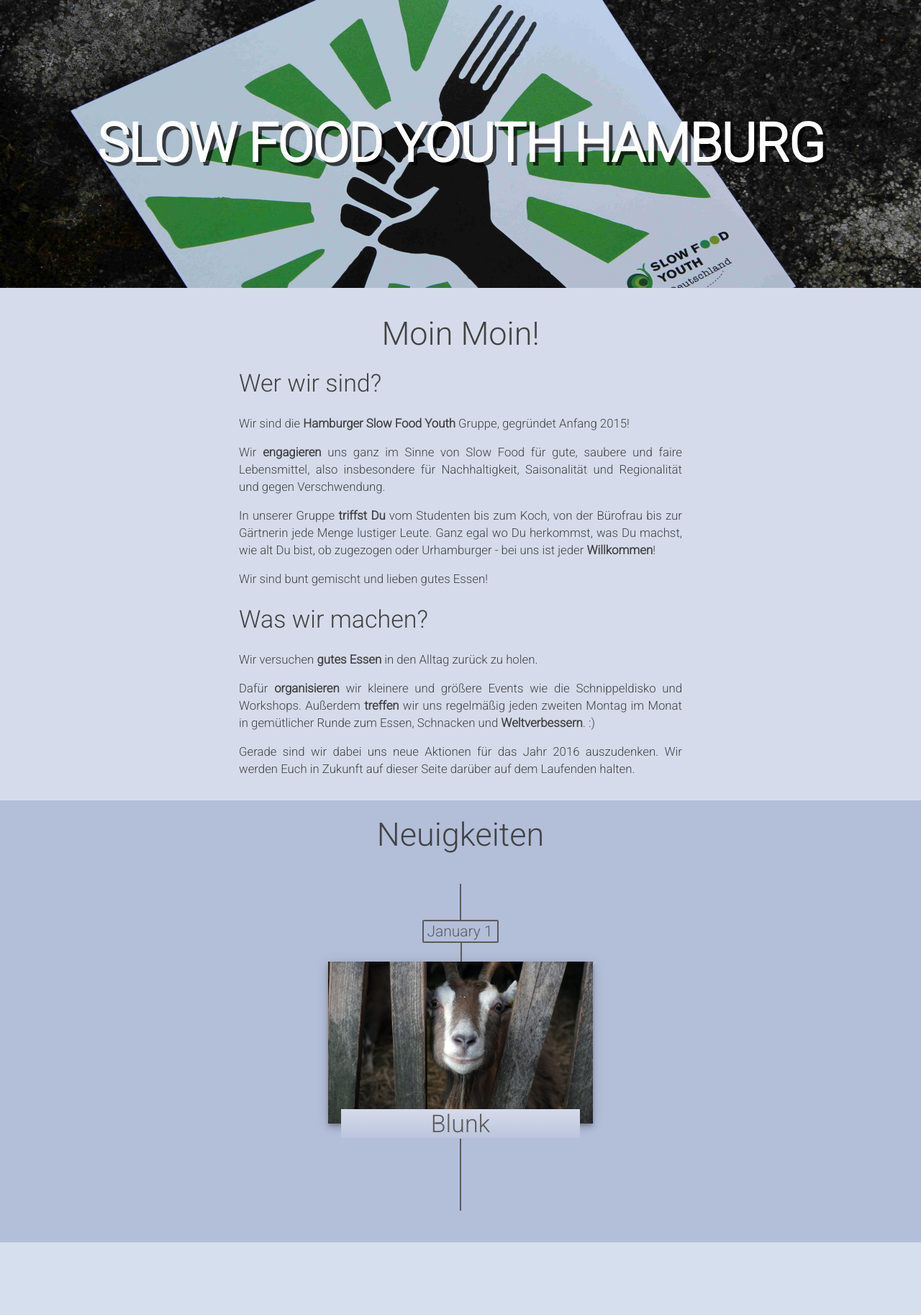
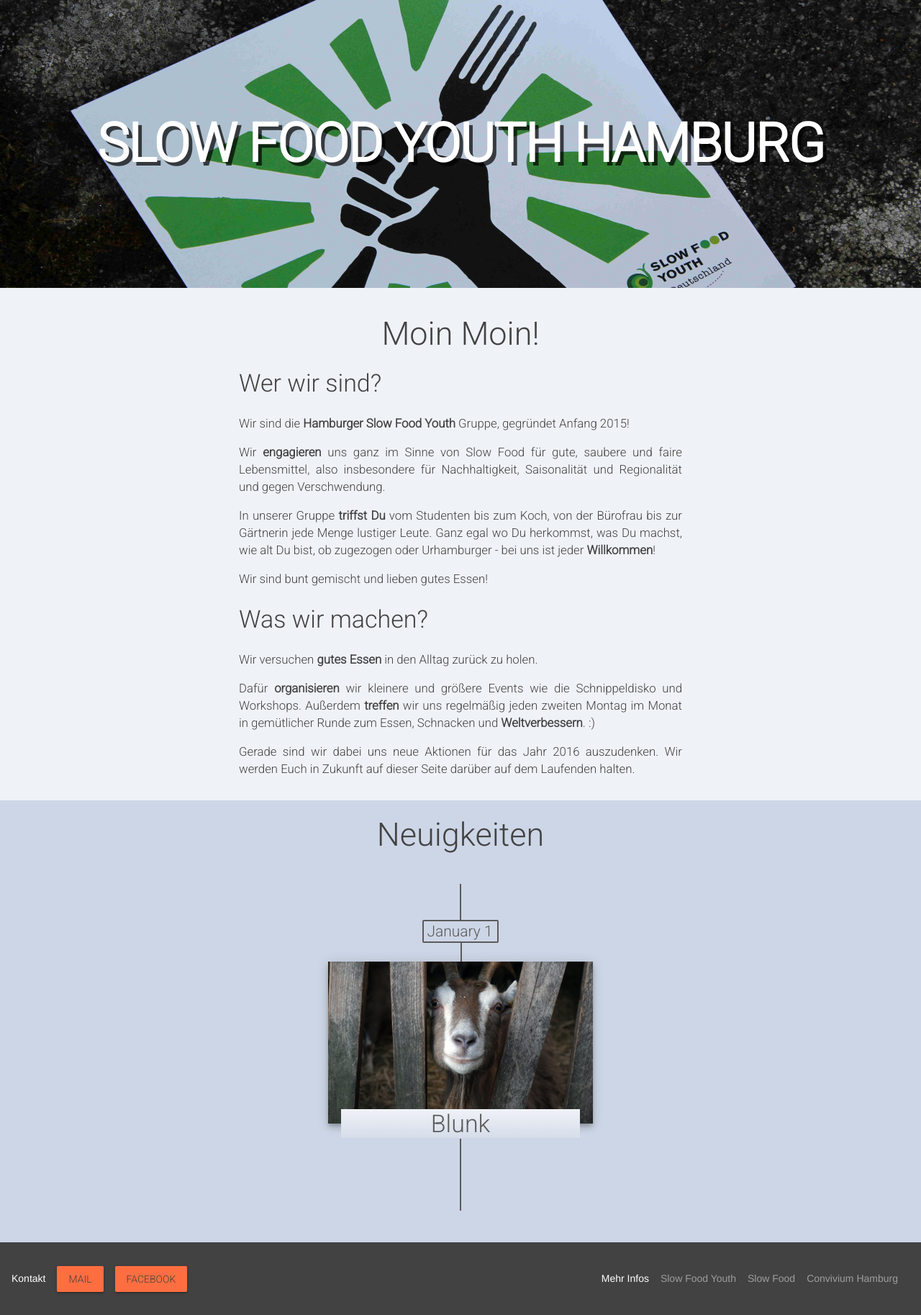
Before and after one commit to kunterbunt/slowfoodyouthh.de, a PHP site: page / in a window 1280 px wide. Shown: the whole page at 72% size. Before the commit the page ends 1726 px from the top, so only its background shows below. Run offline with PHP 8.4, Linux system fonts and the light colour scheme; some libraries are stand-ins or nearby versions.

Commit message:
added footer

```diff
--- a/layouts/index.html
+++ b/layouts/index.html
@@ -5,7 +5,7 @@
   <link rel="icon" type="image/png" href="/imgs/favicon.jpg">
   <link href='http://fonts.googleapis.com/css?family=Roboto:300' rel='stylesheet' type='text/css'>
   <link rel="stylesheet" href="https://fonts.googleapis.com/icon?family=Material+Icons">
-  <link rel="stylesheet" href="https://code.getmdl.io/1.1.3/material.indigo-pink.min.css">
+  <link rel="stylesheet" href="https://code.getmdl.io/1.1.3/material.teal-deep_orange.min.css" />
   <script defer src="https://code.getmdl.io/1.1.3/material.min.js"></script>
   <link rel="stylesheet" href="css/index.css" type="text/css">
 </head>
@@ -60,6 +60,6 @@
       </div>
       <div class="mdl-layout-spacer"></div>
     </div>
-
+    {{partial "footer.html" .}}
   </div>
 </body>
--- a/layouts/partials/head.html
+++ b/layouts/partials/head.html
@@ -5,7 +5,7 @@
   <link rel="icon" type="image/png" href="/imgs/favicon.jpg">
   <link href='http://fonts.googleapis.com/css?family=Roboto:300' rel='stylesheet' type='text/css'>
   <link rel="stylesheet" href="https://fonts.googleapis.com/icon?family=Material+Icons">
-  <link rel="stylesheet" href="https://code.getmdl.io/1.1.3/material.indigo-pink.min.css">
+  <link rel="stylesheet" href="https://code.getmdl.io/1.1.3/material.teal-deep_orange.min.css" />
   <script defer src="https://code.getmdl.io/1.1.3/material.min.js"></script>
   <link rel="stylesheet" href="/css/article.css" type="text/css">
 </head>
--- a/public/css/index.css
+++ b/public/css/index.css
@@ -51,7 +51,7 @@ a {
         margin-top: 75px; } }
 
 .container--intro {
-  background-color: #d5dbea; }
+  background-color: #eff2f7; }
   .container--intro p {
     text-align: justify; }
 
@@ -62,12 +62,12 @@ a {
   text-transform: capitalize; }
 
 .articles-header {
-  background-color: #b3bed9; }
+  background-color: #cdd6e6; }
   .articles-header h2 {
     margin-bottom: 0; }
 
 .articles-container {
-  background-color: #b3bed9;
+  background-color: #cdd6e6;
   text-align: center; }
   .articles-container i {
     font-size: 2rem;
@@ -94,7 +94,7 @@ a {
         width: 65%;
         min-width: 400px; } }
     .articles-container .article:hover {
-      background-color: #c4cce2; }
+      background-color: #dee4ef; }
       .articles-container .article:hover .article__content--title {
         -webkit-box-shadow: 0px 1px 15px rgba(0, 0, 0, 0.75);
         -moz-box-shadow: 0px 1px 15px rgba(0, 0, 0, 0.75);
@@ -138,9 +138,9 @@ a {
         background-repeat: no-repeat !important; }
       .articles-container .article .article__content .article__content--title {
         color: #5b5b5b;
-        background: -webkit-gradient(linear, left top, left bottom, from(#d5dbea), to(#bcc5dd));
-        background: -moz-linear-gradient(top, #d5dbea, #bcc5dd);
-        filter: progid:DXImageTransform.Microsoft.gradient(startColorstr='#d5dbea', endColorstr='#bcc5dd');
+        background: -webkit-gradient(linear, left top, left bottom, from(#eff2f7), to(#d6ddea));
+        background: -moz-linear-gradient(top, #eff2f7, #d6ddea);
+        filter: progid:DXImageTransform.Microsoft.gradient(startColorstr='#eff2f7', endColorstr='#d6ddea');
         line-height: 40px;
         padding: 0;
         margin: 0;
--- a/public/css/index.scss
+++ b/public/css/index.scss
@@ -8,7 +8,7 @@ $accent-color: #607D8B;;
 $gray: #5b5b5b;
 $lightgray: lighten($gray, 15%);
 $green: #63C89E;
-$intro-background: #d5dbea;
+$intro-background: #eff2f7;
 $artices-container-background-color: darken($intro-background, 10%);
 
 .image {
--- a/public/index.html
+++ b/public/index.html
@@ -5,7 +5,7 @@
   <link rel="icon" type="image/png" href="/imgs/favicon.jpg">
   <link href='http://fonts.googleapis.com/css?family=Roboto:300' rel='stylesheet' type='text/css'>
   <link rel="stylesheet" href="https://fonts.googleapis.com/icon?family=Material+Icons">
-  <link rel="stylesheet" href="https://code.getmdl.io/1.1.3/material.indigo-pink.min.css">
+  <link rel="stylesheet" href="https://code.getmdl.io/1.1.3/material.teal-deep_orange.min.css" />
   <script defer src="https://code.getmdl.io/1.1.3/material.min.js"></script>
   <link rel="stylesheet" href="css/index.css" type="text/css">
 </head>
@@ -60,6 +60,23 @@
       </div>
       <div class="mdl-layout-spacer"></div>
     </div>
+    <footer class="mdl-mini-footer">
+  <div class="mdl-mini-footer__left-section">
+    <div class="mdl-logo">Kontakt</div>
+    <ul class="mdl-mini-footer__link-list">
+      <li><a href="mailto:moin@slowfoodyouthh.de" title="Send us some mail!" target="_self" class="mdl-button mdl-js-button mdl-button--raised mdl-js-ripple-effect mdl-button--accent"><i class="fa fa-envelope"></i> Mail</a></li>
+      <li><a href="http://www.facebook.com/slowfoodyouthh" title="Facebook" target="_blank" class="mdl-button mdl-js-button mdl-button--raised mdl-js-ripple-effect mdl-button--accent"><i class="fa fa-facebook fa-fw"></i> Facebook</a></li>
+    </ul>
+  </div>
+    <div class="mdl-mini-footer__right-section">
+      <div class="mdl-logo">Mehr Infos</div>
+      <ul class="mdl-mini-footer__link-list">
+        <li><a href="http://www.slowfoodyouth.de" title="Slow Food Youth" target="_blank">Slow Food Youth</a>  </li>
+        <li><a href="http://www.slowfood.de" title="Slow Food" target="_blank">Slow Food</a>  </li>
+        <li><a href="http://www.slowfood-hamburg.de" title="Slow Food Hamburg" target="_blank">Convivium Hamburg</a></li>
+      </ul>
+  </div>
+</footer>
 
   </div>
 </body>
--- a/static/css/index.scss
+++ b/static/css/index.scss
@@ -8,7 +8,7 @@ $accent-color: #607D8B;;
 $gray: #5b5b5b;
 $lightgray: lighten($gray, 15%);
 $green: #63C89E;
-$intro-background: #d5dbea;
+$intro-background: #eff2f7;
 $artices-container-background-color: darken($intro-background, 10%);
 
 .image {
```
Also changed, not shown: layouts/partials/footer.html (+16 -2 lines), public/artikel/blunk/index.html (+17 -3 lines), public/artikel/index.html (+16 -2 lines), public/tags/ausflug/index.html (+16 -2 lines), static/css/index.css (+7 -7 lines).
